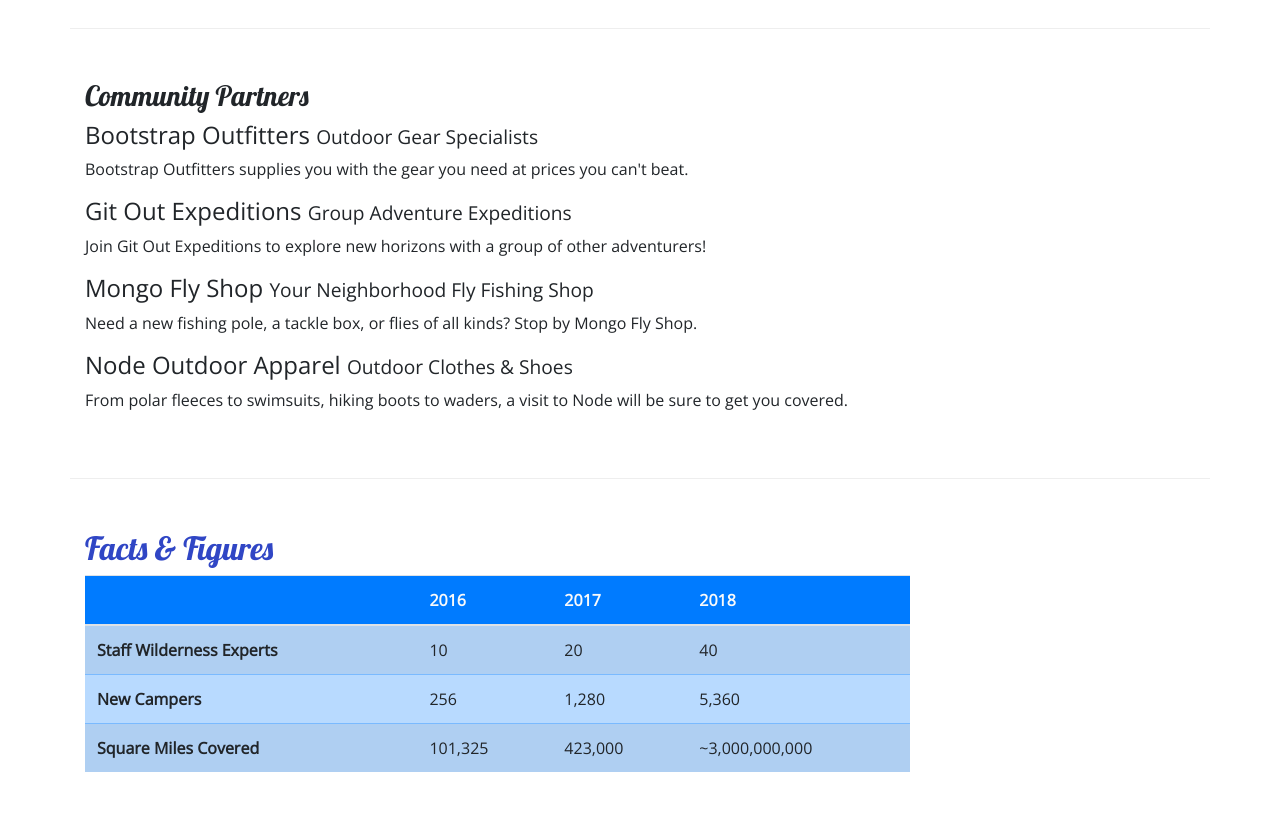
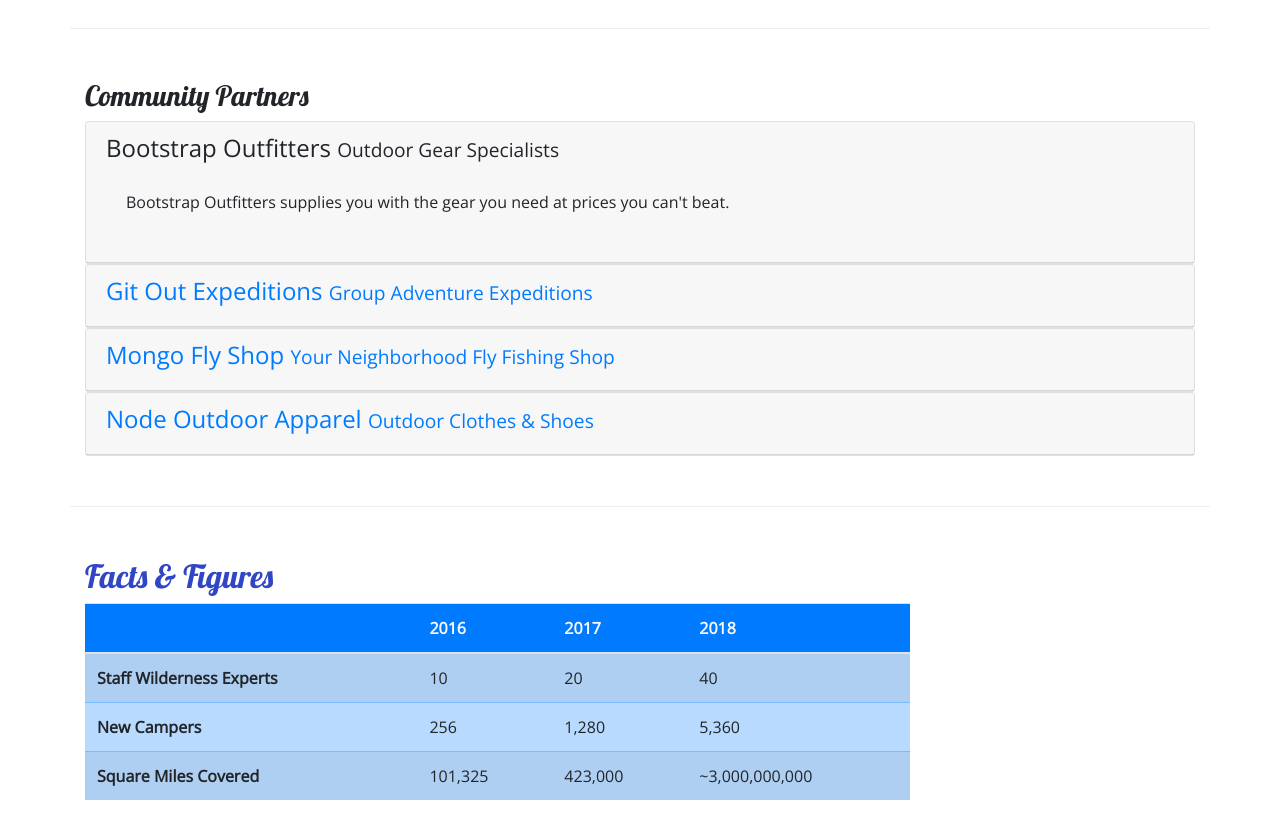
Before and after one commit to cnhalton/BootstrapPortfolio, a website: page aboutus.html in a window 1280 px wide. Shown: the part 800-1637 px from the top of the page. Drawn offline with nearby package versions, Linux system fonts and the light colour scheme.

Commit message:
first commit

```diff
--- a/aboutus.html
+++ b/aboutus.html
@@ -47,8 +47,8 @@
           <li class="nav-item"><a class="nav-link" href="aboutus.html"><i class="fa fa-info fa-lg"></i>
               About</a></li>
           <li class="nav-item"><a class="nav-link" href="#"><i class="fa fa-list fa-lg"></i> Sites</a></li>
-                <li class="nav-item active"><a class="nav-link" href="contactus.html"><i
-                            class="fa fa-address-card fa-lg"></i> Contact</a></li>
+          <li class="nav-item active"><a class="nav-link" href="contactus.html"><i class="fa fa-address-card fa-lg"></i>
+              Contact</a></li>
         </ul>
       </div>
     </div>
@@ -116,30 +116,72 @@
     <div class="row row-content">
       <div class="col">
         <h3>Community Partners</h3>
-        <h4>Bootstrap Outfitters <small>Outdoor Gear Specialists</small></h4>
+        <div id="accordion">
+          <div class="card">
+            <div role="tab" class="card-header">
+              <h4>
+                <a data-toggle="collapse" data-target="#bootstrap">
+                  Bootstrap Outfitters <small>Outdoor Gear Specialists</small></a>
+              </h4>
+              <div class="collapse show" id="bootstrap" data-parent="#accordion">
+                <div class="card-body">
                     <p class="d-none d-sm-block">
                       Bootstrap Outfitters supplies you with the gear you need at prices
                     you can't beat.
                   </p>
+                </div>
+              </div>
+            </div>
+          </div>
+          <div class="card">
+            <div role="tab" class="card-header">
               <h4>
-          Git Out Expeditions <small>Group Adventure Expeditions</small>
+                <a class="collapsed" data-toggle="collapse" data-target="#git">
+                Git Out Expeditions <small>Group Adventure Expeditions</small></a>
               </h4>
+              <div class="collapse" id="git" data-parent="#accordion">
+                <div class="card-body">
                   <p class="d-none d-sm-block">
                     Join Git Out Expeditions to explore new horizons with a group of
                     other adventurers!
                   </p>
+                </div>
+              </div>
+            </div>
+          </div>
+          <div class="card">
+            <div role="tab" class="card-header">
               <h4>
-          Mongo Fly Shop <small>Your Neighborhood Fly Fishing Shop</small>
+                <a class="collapsed" data-toggle="collapse" data-target="#mongo">
+                Mongo Fly Shop <small>Your Neighborhood Fly Fishing Shop</small></a>
               </h4>
+              <div class="collapse" id="mongo" data-parent="#accordion">
+                <div class="card-body">
                   <p class="d-none d-sm-block">
                     Need a new fishing pole, a tackle box, or flies of all kinds? Stop
                     by Mongo Fly Shop.
                   </p>
-        <h4>Node Outdoor Apparel <small>Outdoor Clothes & Shoes</small></h4>
+                </div>
+              </div>
+            </div>
+          </div>
+          <div class="card">
+            <div role="tab" class="card-header">
+              <h4>
+                <a class="collapsed" data-toggle="collapse" data-target="#node">
+                Node Outdoor Apparel <small>Outdoor Clothes & Shoes</small></a>
+              </h4>
+              <div class="collapse" id="node" data-parent="#accordion">
+                <div class="card-body">
                   <p class="d-none d-sm-block">
                     From polar fleeces to swimsuits, hiking boots to waders, a visit to
                     Node will be sure to get you covered.
                   </p>
+                </div>
+              </div>
+            </div>
+          </div>
+        </div>
       </div>
     </div>
 
@@ -204,13 +246,14 @@
           </div>
           <div class="col-sm-4 text-center">
             <a role="button" class="btn btn-link" href="tel:+120655551234"><i class="fa fa-phone"></i>
-              1-206-555-1234</a><br>
+              1-206-555-1234</a><br />
             <a role="button" class="btn btn-link" href="mailto:campsites@nucamp.co"><i class="fa fa-envelope-o"></i>
               campsites@nucamp.co</a>
           </div>
         </div>
       </div>
     </footer>
+
     <!-- jQuery must come first, then Popper.js, then the Bootstrap Javascript plugins. -->
     <script src="node_modules/jquery/dist/jquery.slim.min.js"></script>
     <script src="node_modules/popper.js/dist/umd/popper.min.js"></script>
--- a/css/styles.css
+++ b/css/styles.css
@@ -35,3 +35,15 @@
 .navbar {
     background-color: #901CAD
 }
+
+.tab-content {
+    border: 1px solid #DDD;
+    border-top: none;
+    padding: 10px;
+}
+
+.tab-content {
+    border: 1px solid #DDD;
+    border-top: none;
+    padding: 10px;
+}
```
Lines whose indentation alone changed are shown as unchanged.
